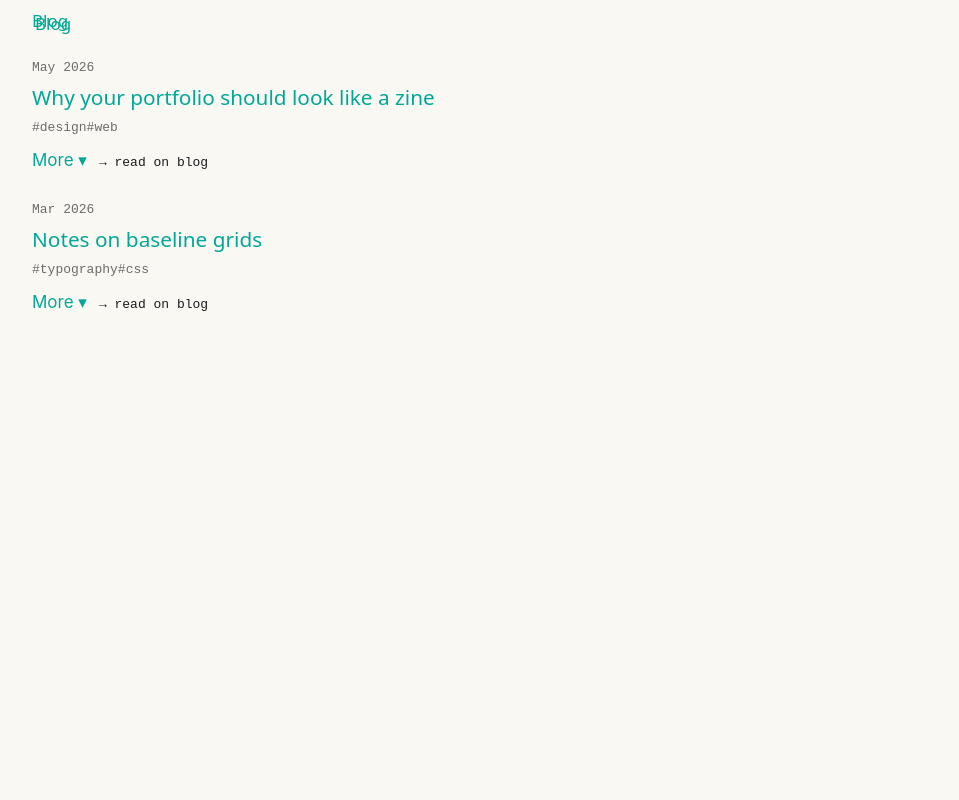
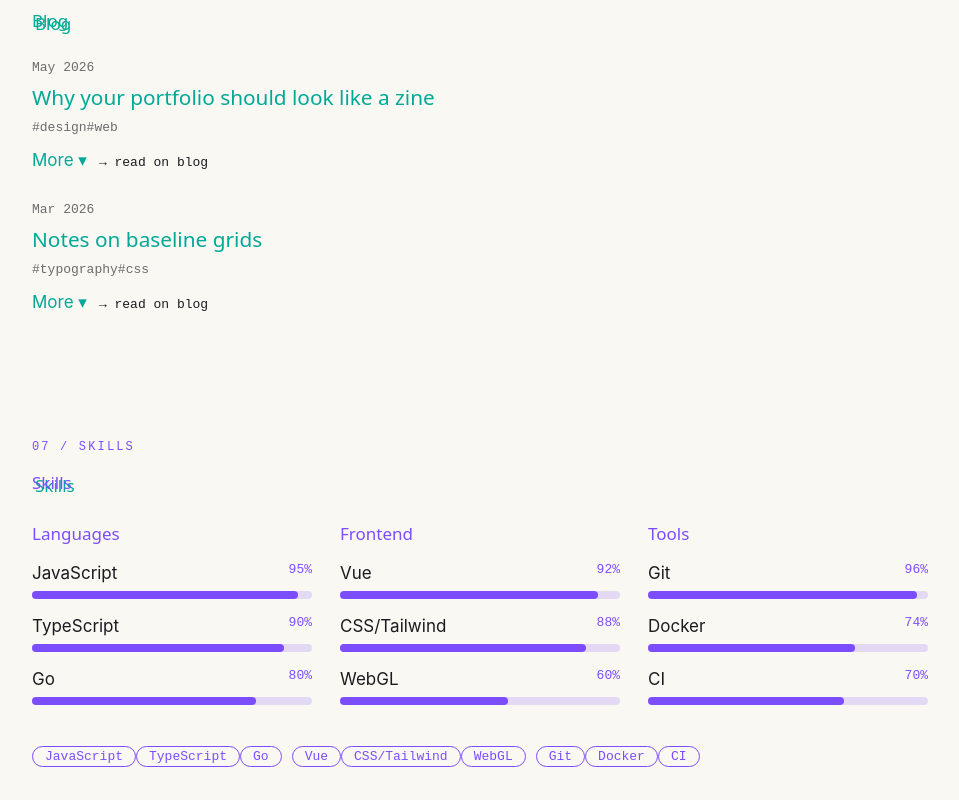
Before and after one commit to arbenajredini/arbenajredini.github.io, a Vue app: page / in a window 1280 px wide. Shown: the part 2346-3146 px from the top of the page, without its empty margins (248-1207 px from the left). Before the commit the page ends 2720 px from the top, so only its background shows below. Built offline with nearby package versions, Linux system fonts and the light colour scheme.

Commit message:
feat: add skills with count-up bars
Co-Authored-By: Claude <noreply@anthropic.com>

```diff
--- a/src/App.vue
+++ b/src/App.vue
@@ -6,6 +6,7 @@ import Projects from './components/sections/Projects.vue'
 import Research from './components/sections/Research.vue'
 import Books from './components/sections/Books.vue'
 import Blog from './components/sections/Blog.vue'
+import Skills from './components/sections/Skills.vue'
 </script>
 
 <template>
@@ -16,5 +17,6 @@ import Blog from './components/sections/Blog.vue'
     <Research />
     <Books />
     <Blog />
+    <Skills />
   </ZinePage>
 </template>
--- /dev/null
+++ b/src/components/sections/Skills.vue
@@ -0,0 +1,52 @@
+<script setup>
+import { onMounted, ref } from 'vue'
+import SectionShell from '../SectionShell.vue'
+import { useReveal } from '../../composables/useReveal'
+import { cv } from '../../content/cv'
+
+const groupsEl = ref(null)
+const groupEls = ref([])
+const numEls = ref([])
+const { countUp, stagger } = useReveal()
+
+onMounted(() => {
+  stagger(groupsEl.value, { items: groupEls.value })
+  numEls.value.forEach((el) => countUp(el, { target: Number(el.dataset.target), suffix: '%' }))
+})
+</script>
+
+<template>
+  <SectionShell id="skills" kicker="07 / Skills" title="Skills" ink="skills">
+    <div ref="groupsEl" class="skill-groups">
+      <section v-for="(g, gi) in cv.skills.groups" :key="g.name" ref="groupEls" class="skill-group">
+        <h3 class="skill-group__name">{{ g.name }}</h3>
+        <div v-for="it in g.items" :key="it.skill" class="bar">
+          <div class="bar__row">
+            <span class="bar__label">{{ it.skill }}</span>
+            <span ref="numEls" class="bar__num mono" :data-target="it.level">0%</span>
+          </div>
+          <div class="bar__track">
+            <div class="bar__fill" :data-level="it.level" :style="{ width: it.level + '%' }"></div>
+          </div>
+        </div>
+      </section>
+    </div>
+    <div class="skills__tags mono">
+      <span v-for="g in cv.skills.groups" :key="'tag-' + g.name">
+        <span v-for="it in g.items" :key="it.skill" class="skills__tag">{{ it.skill }}</span>
+      </span>
+    </div>
+  </SectionShell>
+</template>
+
+<style scoped>
+.skill-groups { display: grid; grid-template-columns: repeat(auto-fit, minmax(240px, 1fr)); gap: 28px; }
+.skill-group__name { font-family: var(--font-display); color: var(--ink-skills); margin: 0 0 12px; }
+.bar { margin: 0 0 14px; }
+.bar__row { display: flex; justify-content: space-between; margin-bottom: 4px; }
+.bar__num { color: var(--ink-skills); }
+.bar__track { height: 8px; border-radius: 99px; background: color-mix(in srgb, var(--ink-skills) 18%, transparent); }
+.bar__fill { height: 100%; border-radius: 99px; background: var(--ink-skills); }
+.skills__tags { margin-top: 28px; display: flex; flex-wrap: wrap; gap: 10px; }
+.skills__tag { border: 1px solid var(--ink-skills); color: var(--ink-skills); border-radius: 99px; padding: 2px 12px; }
+</style>
```
Also changed, not shown: 1 other file (tests, documents, lock files or other folders).
